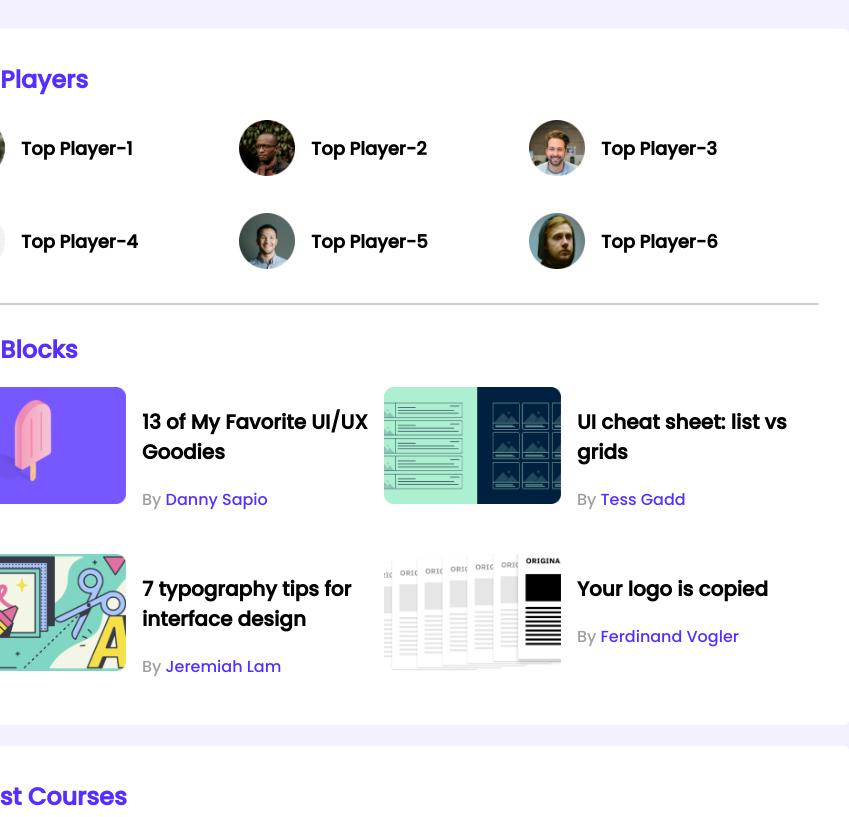
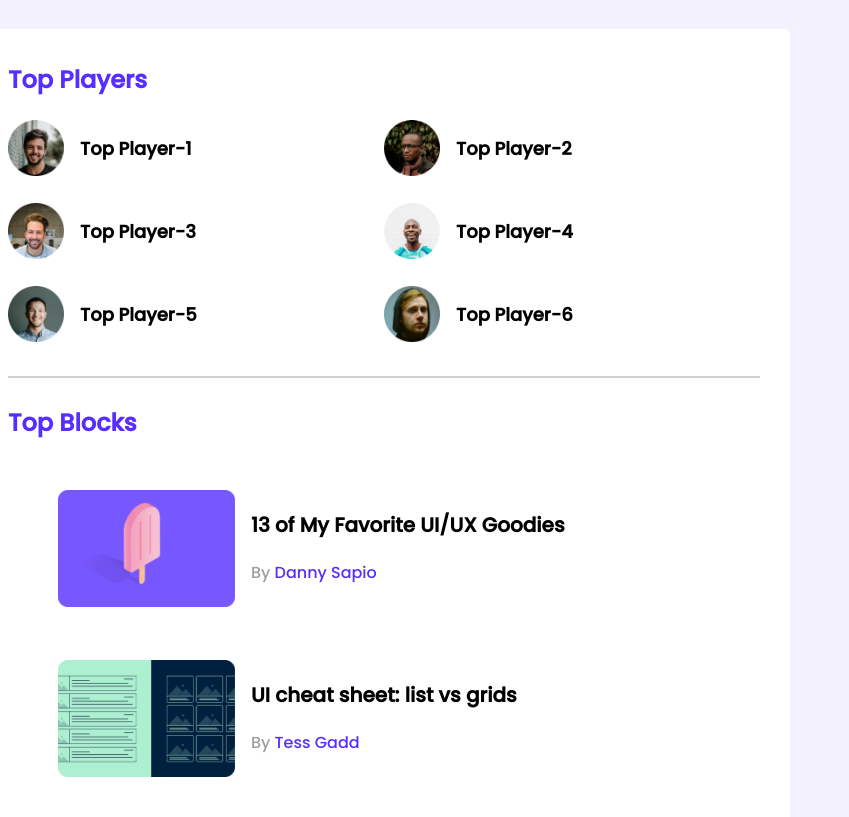
Before and after one commit to hasan75/leader-board-css, a plain HTML site: page index.html in a window 768 px wide. Shown: the top 817 px of the page, 849 px wide, since content can reach past the window. Drawn offline with Linux system fonts and the light colour scheme.

Commit message:
finished responsiveness

```diff
--- a/styles/style.css
+++ b/styles/style.css
@@ -151,3 +151,26 @@ hr {
     margin: 10px;
   }
 }
+/* tablet devices */
+@media only screen and (min-width: 688px) and (max-width: 992px) {
+  .container {
+    width: 100%;
+  }
+  .players,
+  .courses {
+    grid-template-columns: repeat(2, 1fr);
+    grid-row-gap: 20px;
+  }
+  .blogs {
+    grid-template-columns: repeat(1, 1fr);
+    /* grid-row-gap: 20px; */
+  }
+  .courses,
+  .blogs {
+    margin: 40px;
+  }
+  .course,
+  .blog {
+    margin: 10px;
+  }
+}
```
